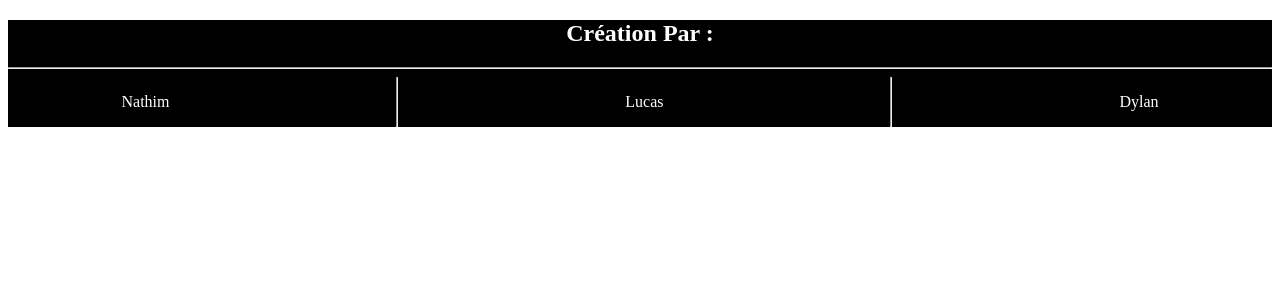
After one commit to Nihilius63/PrestachopeGroupe5, a PHP site: page /pages/footer.php in a window 1280 px wide. The commit adds this page. Shown: the top 300 px of the page. Run offline with PHP 8.4, Linux system fonts and the light colour scheme.

Commit message:
footer fini + présentation (je referais la pres)

```diff
--- /dev/null
+++ b/web/pages/footer.php
@@ -0,0 +1,29 @@
+<!DOCTYPE html>
+<html>
+<head>
+
+</head>
+<body>
+	<div class="footer" style="background-color: black; text-align: center;">
+		<div class="création" style="color: white;">
+			<div class="cree">
+				<H2 class=""> Création Par :</H2>
+			</div>
+			<hr>
+			<div class="personne" style="display: flex;justify-content: space-around;">
+				<div class="perso1">
+					<p>Nathim</p>
+				</div>
+				<hr style=" margin: unset;">
+				<div class="perso2">
+					<p>Lucas</p>
+				</div>
+				<hr style=" margin: unset;">
+				<div class="perso3">
+					<p>Dylan</p>
+				</div>
+			</div>
+		</div>
+	</div>
+</body>
+</html>
```
Also changed, not shown: web/pages/presentation.php (+14 -9 lines).
